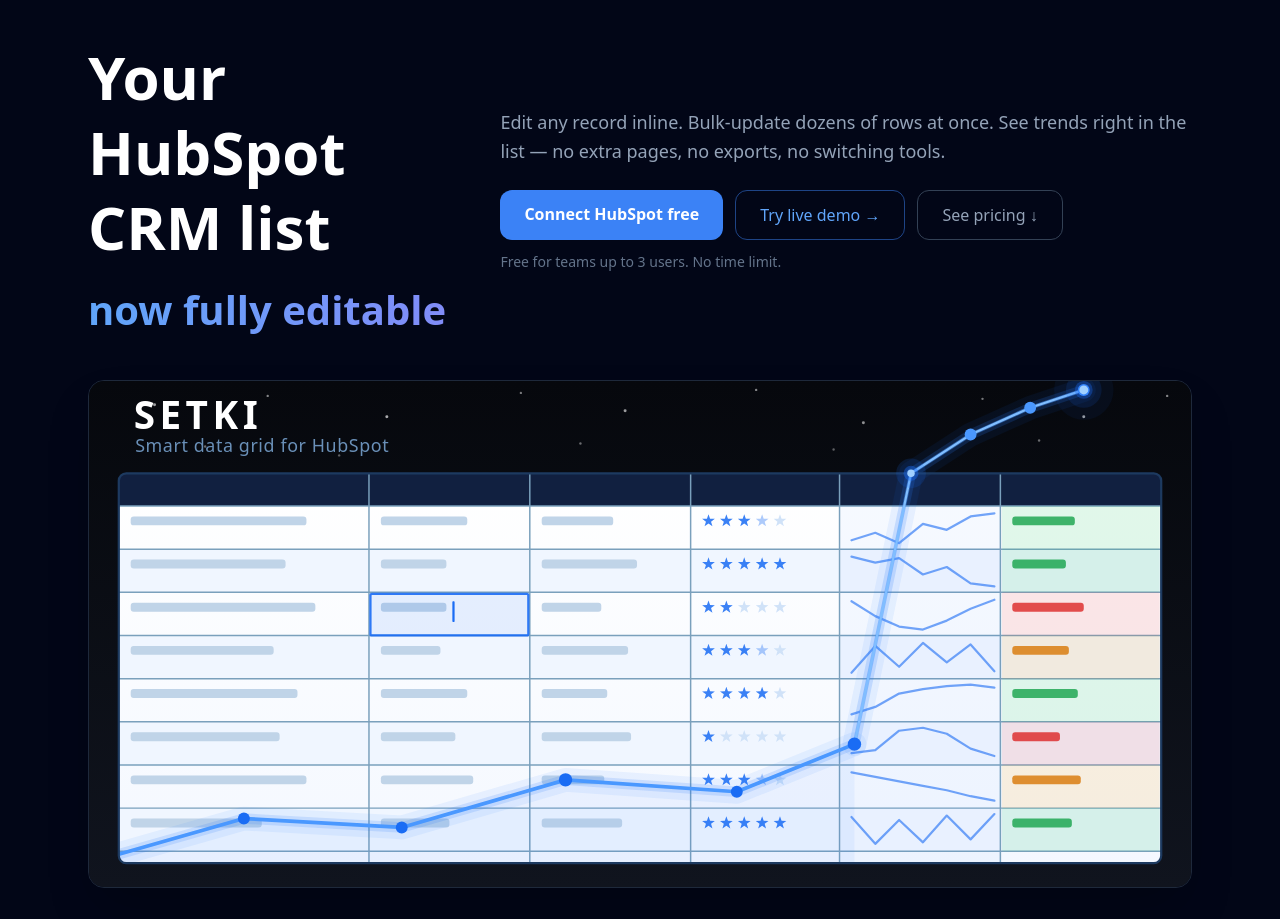
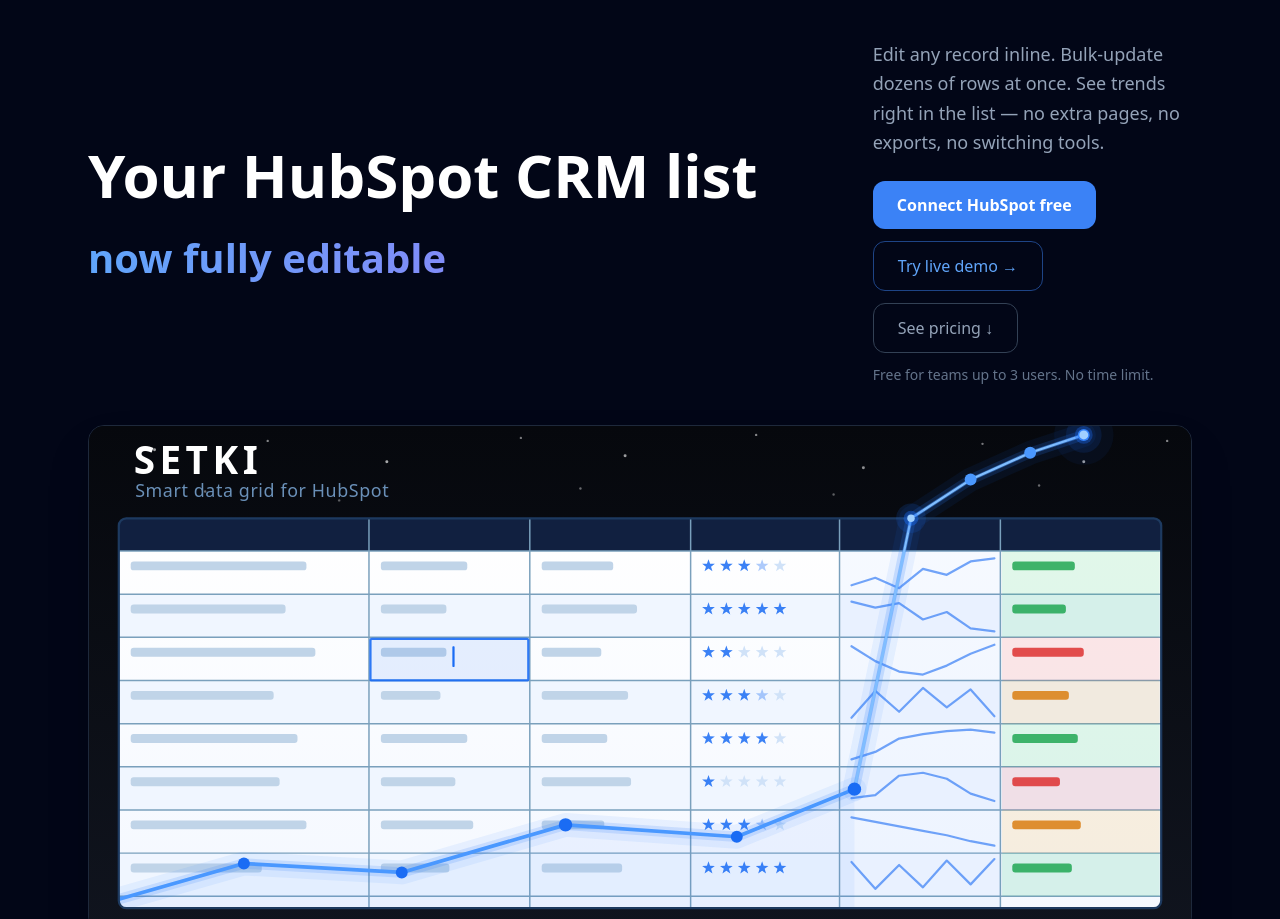
Before and after one commit to dzino/setki, a website: page hubspot.html in a window 1280 px wide. Shown: the top 919 px of the page. Drawn offline with nearby package versions, Linux system fonts and the light colour scheme.

Commit message:
fix(landing): расширить первую колонку хиро — заголовок в 2 строки вместо 3
7fr/13fr давал слишком узкую колонку — «Your ... CRM list» само переносилось на 2 строки, плюс принудительный перенос перед «now fully editable» давал 3 строки и раздутую высоту блока.
7fr/3fr даёт достаточно места для заголовка в одну строку (измерено: нужно 579px Zoho / 689px HubSpot, колонка теперь ~745px) — итого 2 строки вместо 3.
Кнопки в узкой правой колонке теперь идут по одной в ряд — компромисс в пользу компактного заголовка.

```diff
--- a/hubspot.html
+++ b/hubspot.html
@@ -33,7 +33,7 @@
   <section id="demo" class="max-w-6xl mx-auto px-6 min-h-screen flex flex-col justify-center gap-10 py-10">
 
     <!-- Row 1: big text | small text + buttons -->
-    <div class="grid md:grid-cols-[7fr_13fr] gap-10 items-center">
+    <div class="grid md:grid-cols-[7fr_3fr] gap-10 items-center">
       <h1 class="text-[60px] font-extrabold text-white leading-tight">
         <a href="/" class="hover:opacity-80 transition-opacity">
           Your HubSpot CRM list<br>
```
Also changed, not shown: zoho.html (+1 -1 lines).
